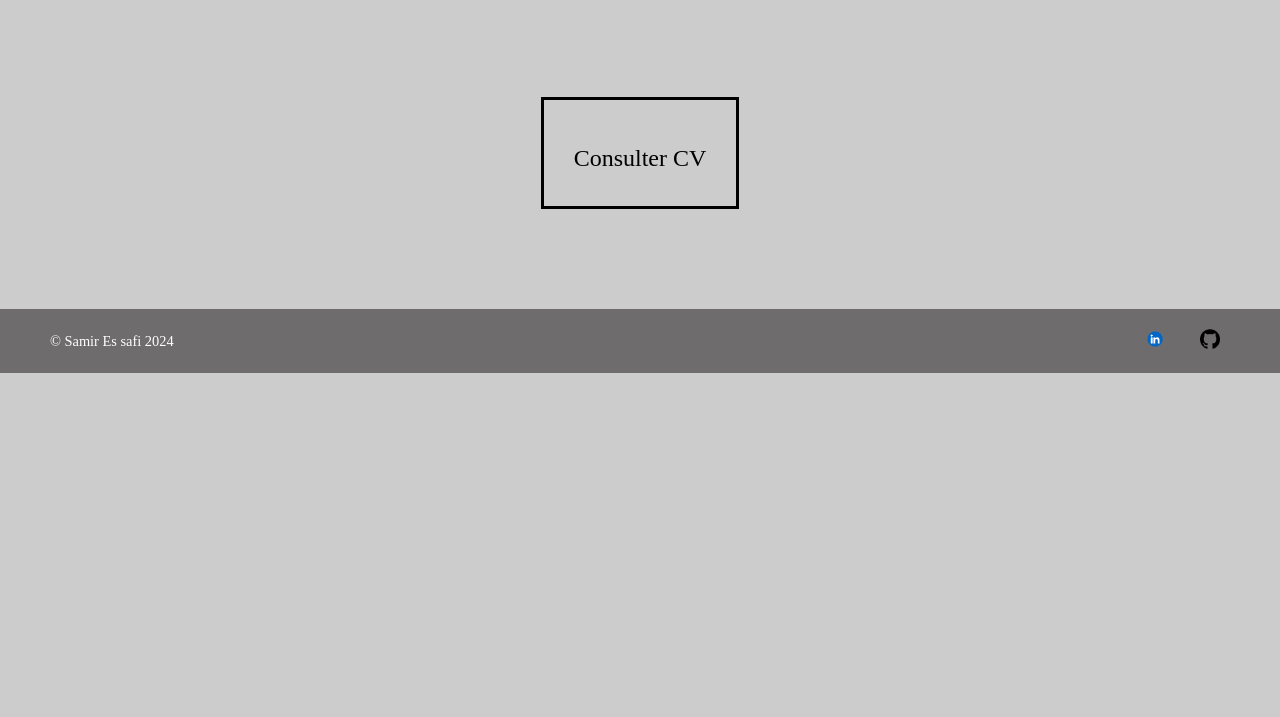
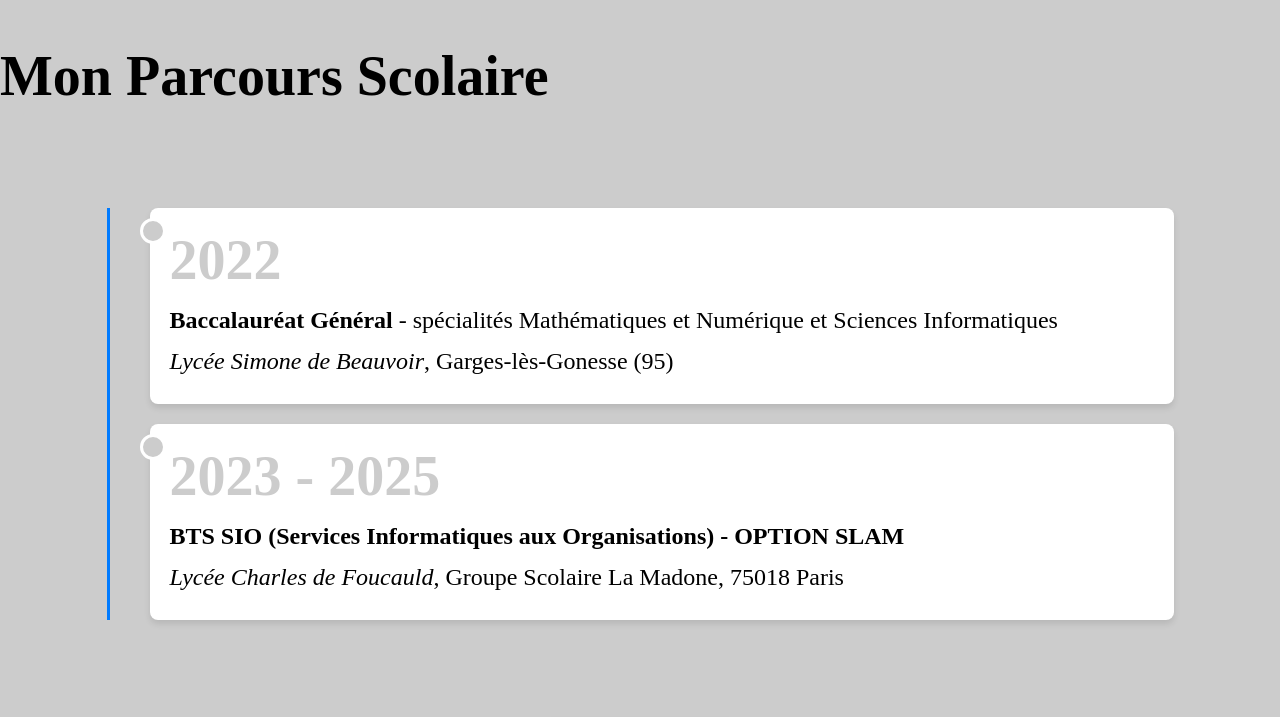
Before and after one commit to Samirsj/Mon-Portfolio.github.io, a plain HTML site: page index.html in a window 1280 px wide. Shown: the part 1559-2276 px from the top of the page. Before the commit the page ends 1932 px from the top, so only its background shows below. Drawn offline with Linux system fonts and the light colour scheme.

Commit message:
Ajout du parcour scolaire

```diff
--- a/Portfolio 2025/css/index.css
+++ b/Portfolio 2025/css/index.css
@@ -140,10 +140,13 @@ header {
     padding: 5px;
     width: fit-content;
     text-align: center;
-    margin: 100px AUTO;
+    margin: 100px auto;
     display: flex;
     flex-direction: column;
     align-items: center;
+    border-radius: 15px;
+    background-color: #f4f4f4;
+    box-shadow: 0 4px 8px rgba(0, 0, 0, 0.2);
 }
 
 .cv-container a {
@@ -212,6 +215,47 @@ header {
     background-color: rgba(0, 0, 0, 0.8);
 }
 
+.timeline {
+    width: 80%;
+    margin: 40px auto;
+    position: relative;
+    padding-left: 40px;
+    border-left: 3px solid #007bff;
+}
+
+.timeline-item {
+    position: relative;
+    margin: 20px 0;
+}
+
+.timeline-item::before {
+    content: '';
+    position: absolute;
+    left: -10px;
+    top: 10px;
+    width: 20px;
+    height: 20px;
+    background-color: #cccccc;
+    border: 3px solid #fff;
+    border-radius: 50%;
+}
+
+.timeline-content {
+    background-color: #fff;
+    padding: 20px;
+    border-radius: 8px;
+    box-shadow: 0 4px 6px rgba(0, 0, 0, 0.1);
+}
+
+.timeline-content h2 {
+    margin: 0 0 10px;
+    color: #cccccc;
+}
+
+.timeline-content p {
+    margin: 5px 0;
+}
+
 .footer {
     background-color: #6e6c6c;
     color: white;
--- a/index.html
+++ b/index.html
@@ -102,6 +102,26 @@
             </div>
         </div>
 
+        <h2>Mon Parcours Scolaire</h2>
+
+        <section class="timeline">
+            <div class="timeline-item">
+                <div class="timeline-content">
+                    <h2>2022</h2>
+                    <p><strong>Baccalauréat Général</strong> - spécialités Mathématiques et Numérique et Sciences Informatiques</p>
+                    <p><em>Lycée Simone de Beauvoir</em>, Garges-lès-Gonesse (95)</p>
+                </div>
+            </div>
+
+            <div class="timeline-item">
+                <div class="timeline-content">
+                    <h2>2023 - 2025</h2>
+                    <p><strong>BTS SIO (Services Informatiques aux Organisations) - OPTION SLAM</strong></p>
+                    <p><em>Lycée Charles de Foucauld</em>, Groupe Scolaire La Madone, 75018 Paris</p>
+                </div>
+            </div>
+        </section>
+
         <div class="cv-container">
             <a href="./Portfolio 2025/doc/CV BTS SIO (1).pdf" target="_blank">
                 <p>Consulter CV</p>
```
